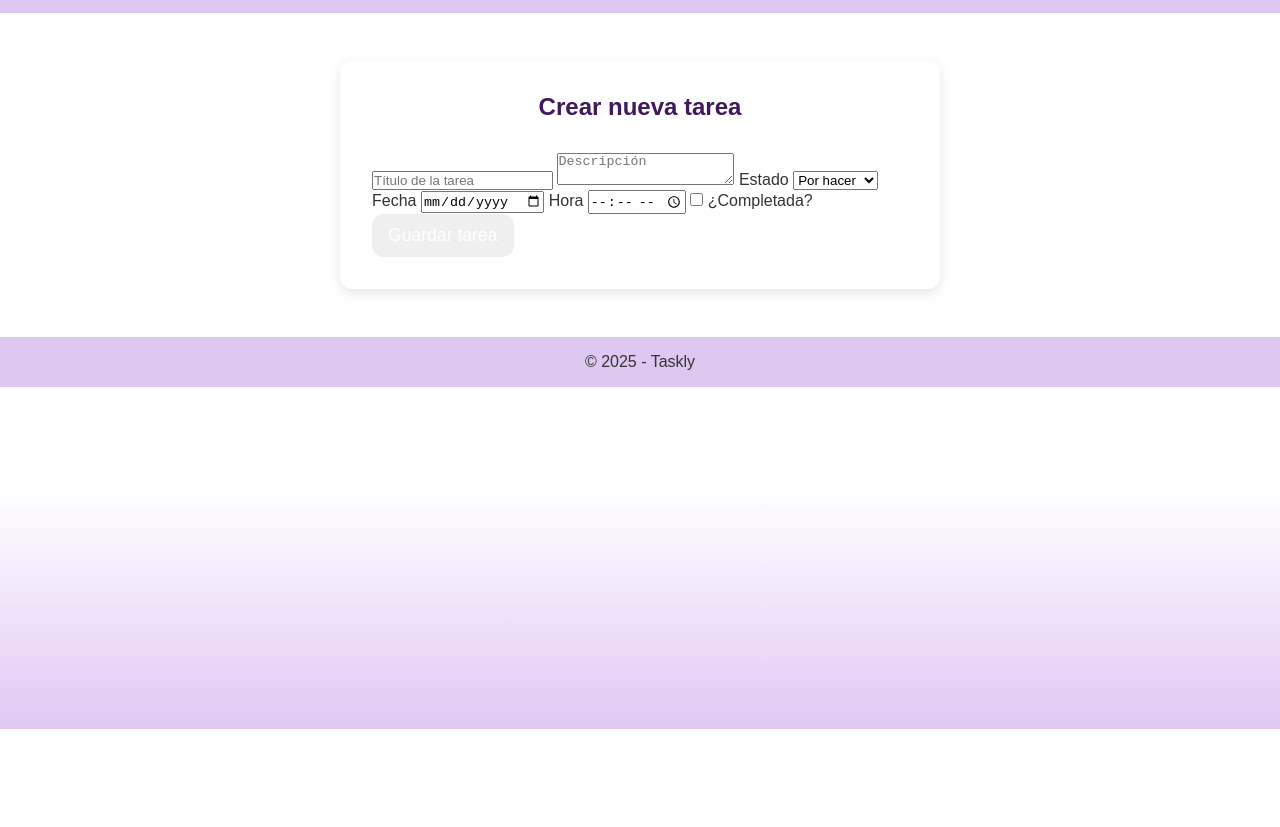
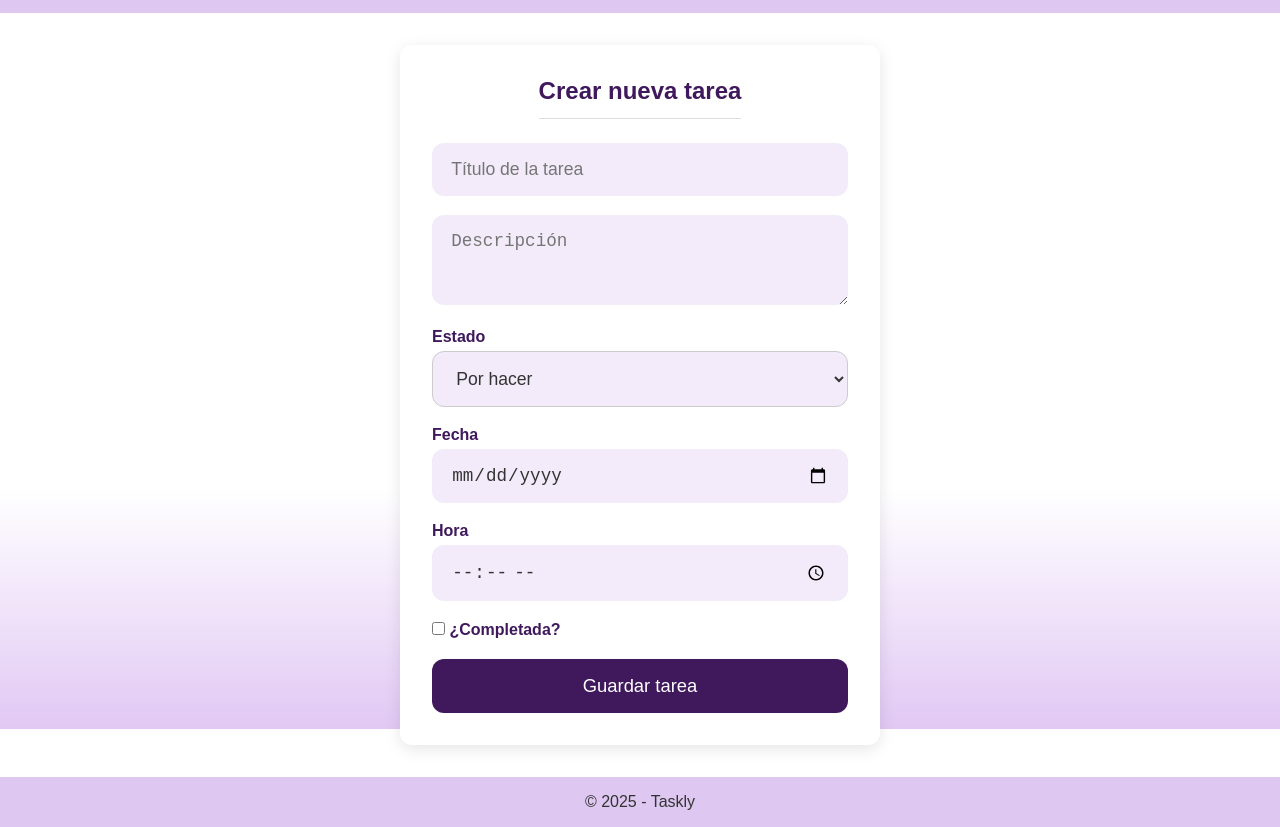
Before and after one commit to valu420/taskly-frontend, a website built with Vite: page src/pages/add-task.html in a window 1280 px wide. Shown: the part 71-898 px from the top of the page. Before the commit the page ends 800 px from the top, so only its background shows below. Built offline with nearby package versions, Linux system fonts and the light colour scheme; no server answers.

Commit message:
css of add task fixed

```diff
--- a/src/styles/styles.css
+++ b/src/styles/styles.css
@@ -464,18 +464,25 @@ footer {
    FORMULARIO CREAR TAREA
    ============================== */
 .form-container {
-  max-width: 600px;
-  margin: 3rem auto;
+  max-width: 480px;
+  margin: 2rem auto;
   padding: 2rem;
   background: #fff;
   border-radius: var(--border-radius);
-  box-shadow: 0 4px 12px rgba(0,0,0,0.1);
+  box-shadow: 0 4px 16px rgba(0,0,0,0.1);
+  display: flex;
+  flex-direction: column;
+  align-items: center;
+  text-align: center;
 }
 
 .form-container h2 {
   text-align: center;
   color: var(--color-btn-primary);
-  margin-bottom: 2rem;
+  margin-bottom: 1.5rem;
+  border-bottom: 1px solid #ddd;
+  padding-bottom: 0.8rem;
+  font-size: 1.5rem;
 }
 
 .task-form label {
@@ -489,26 +496,110 @@ footer {
 .task-form textarea,
 .task-form select {
   width: 100%;
-  padding: 0.8rem;
-  margin-bottom: 1.5rem;
-  border: none;
+  padding: 10px 14px;
+  margin-bottom: 1rem;
+  border: 1px solid #ccc;
   border-radius: var(--border-radius);
   background-color: #F3EBFA;
-  font-size: 1rem;
+  font-size: 0.95rem;
   color: #000;
+  box-sizing: border-box;
 }
 
 .task-form textarea {
   resize: vertical;
+  min-height: 90px;
 }
 
 .form-row {
   display: flex;
   gap: 1rem;
+  width: 100%;
 }
 
-.form-row div {
+.form-row > div {
   flex: 1;
+}
+
+.task-form select {
+  background-color: #F3EBFA;
+  border: 1px solid #ccc;
+  font-size: 1.1rem;
+}
+
+.task-form button,
+.form-container button {
+  width: 100%;
+  padding: 1rem;
+  font-size: 1.15rem;
+  border-radius: var(--border-radius);
+  background: var(--color-btn-primary);
+  color: #fff;
+  border: none;
+  margin-top: 1rem;
+  cursor: pointer;
+  transition: background 0.3s;
+}
+
+.task-form button:hover,
+.form-container button:hover {
+  background: #2c1242;
+}
+
+.form-container input[type="text"],
+.form-container input[type="date"],
+.form-container input[type="time"],
+.form-container textarea,
+.form-container select {
+  width: 100%;
+  padding: 1rem 1.2rem;
+  margin-bottom: 1.2rem;
+  border: none;
+  border-radius: var(--border-radius);
+  background-color: #f3ebfa;
+  font-size: 1.1rem;
+  color: #333;
+  box-sizing: border-box;
+  outline: none;
+  transition: box-shadow 0.2s;
+}
+
+.form-container input[type="text"]:focus,
+.form-container input[type="date"]:focus,
+.form-container input[type="time"]:focus,
+.form-container textarea:focus,
+.form-container select:focus {
+  box-shadow: 0 0 0 2px #dbafff;
+}
+
+.form-container textarea {
+  min-height: 90px;
+  resize: vertical;
+}
+
+.form-container select {
+  border: 1px solid #ccc;
+  background-color: #f3ebfa;
+  font-size: 1.1rem;
+}
+
+.form-container label {
+  font-weight: bold;
+  color: var(--color-btn-primary);
+  margin-bottom: 0.3rem;
+  display: block;
+  text-align: left;
+}
+
+@media (max-width: 600px) {
+  .form-container {
+    width: 95%;
+    padding: 1.2rem;
+  }
+  .form-row {
+    flex-direction: column;
+    gap: 0;
+  }
 }
 
 /* ===== Kanban Styles ===== */
```
